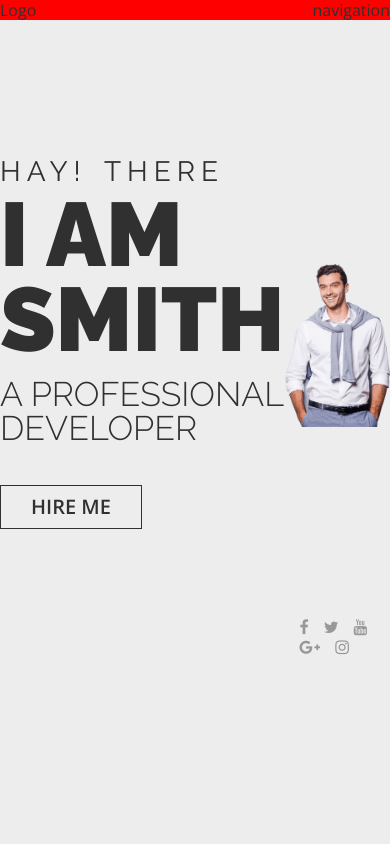
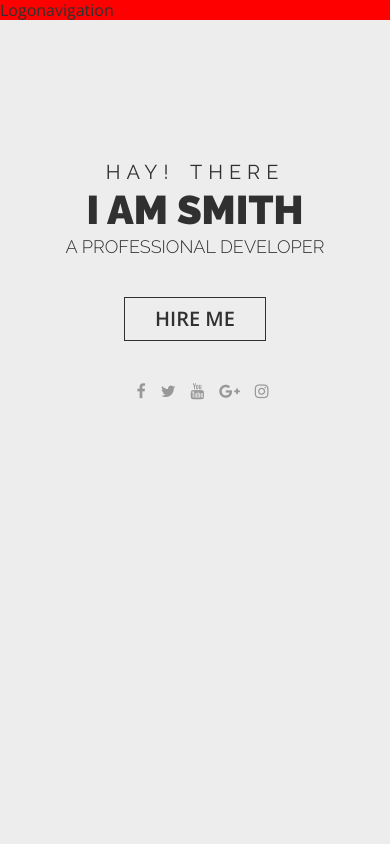
Before and after one commit to coolzyte/gridPort, a website: page app/index.html in a window 390 px wide. Shown: the top 844 px of the page. Drawn offline with nearby package versions, Linux system fonts and the light colour scheme; files whose address does not match are found by name.

Commit message:
added responsiveness to the hero page

```diff
--- a/app/assets/sass/base/_base.scss
+++ b/app/assets/sass/base/_base.scss
@@ -159,8 +159,5 @@ ul {
 .container {
   display: grid;
   grid-template-rows: 100vh min-content 40vw repeat(6, min-content);
-  grid-template-columns: [full-start] minmax(2rem, 1fr) [center-start] repeat(
-      8,
-      [col-start] minmax(min-content, 14.6rem) [col-end]
-    ) [center-end] minmax(2rem, 1fr) [full-end];
+  grid-template-columns: [full-start] minmax(2rem, 1fr) [center-start] repeat( 8, [col-start] minmax(min-content, 14.6rem) [col-end]) [center-end] minmax(2rem, 1fr) [full-end];
 }
--- a/app/assets/sass/base/_utilities.scss
+++ b/app/assets/sass/base/_utilities.scss
@@ -51,17 +51,26 @@
   flex-wrap: wrap;
   align-items: center;
   &--sb {
-    justify-content: space-between;
+    @include medium {
+      justify-content: space-between;
+    }
   }
 }
 
 .social-menu {
   li a {
+    margin-left: 15px;
     margin-bottom: 0;
-    margin-left: 15px;
     color: #989898;
     &:hover {
       color: $dark-color;
     }
   }
 }
+
+.d-none {
+  display: none;
+  @include medium {
+    display: block;
+  }
+}
--- a/app/assets/sass/modules/_slider.scss
+++ b/app/assets/sass/modules/_slider.scss
@@ -1,8 +1,7 @@
 .slider {
   position: relative;
-  display: flex;
+  justify-content: center;
   align-items: center;
-  justify-content: space-between;
   margin-top: 14.2rem;
   @include large {
     margin-top: 12.4rem;
@@ -17,17 +16,30 @@
     }
   }
   &__text {
+    text-align: center;
+    @include medium {
+      text-align: left;
+    }
     h1 {
       display: inline-block;
       font-size: 9rem;
       font-weight: 900;
       line-height: 8.5rem;
       margin-bottom: 1.5rem;
+      @include respond(tab-land) {
+        font-size: 4rem;
+        line-height: 3.5rem;
+        margin-bottom: 1rem;
+      }
     }
     h2 {
       font-size: 3.4rem;
       font-weight: 300;
       line-height: 3.4rem;
+      @include respond(tab-land) {
+        font-size: 1.8rem;
+        line-height: 2rem;
+      }
     }
   }
   h5 {
@@ -36,6 +48,9 @@
     letter-spacing: 0.6rem;
     margin-bottom: 1rem;
     word-spacing: 0.5rem;
+    @include respond(tab-land) {
+      font-size: 2rem;
+    }
   }
   .btn {
     background: transparent none repeat scroll 0 0;
@@ -54,7 +69,10 @@
     }
   }
   &__social {
-    margin-bottom: -42rem;
+    margin-bottom: -10rem;
+    @include medium {
+      margin-bottom: -42rem;
+    }
     @include large {
       position: absolute;
       right: -184px;
--- a/app/index.html
+++ b/app/index.html
@@ -27,7 +27,7 @@
             <div class="header__nav">navigation</div>
           </div>
         </div>
-        <div class="slider">
+        <div class="slider flex-item flex-item--sb">
           <div class="slider__text">
             <h5>HAY! THERE</h5>
             <h1>I AM Smith</h1>
@@ -35,7 +35,7 @@
             <a href="#" class="btn">hire me</a>
           </div>
           <div class="slider__item flex-item">
-            <div class="slider__image">
+            <div class="slider__image d-none">
               <img src="assets/images//slider/man2.png" alt="user pic">
             </div>
             <ul class="social-menu flex-item slider__social">
```
Also changed, not shown: app/temp/styles/styles.css.
